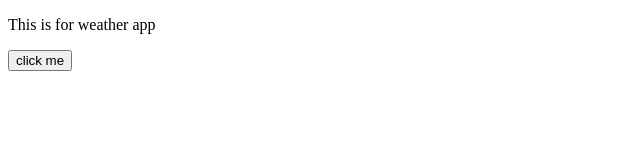
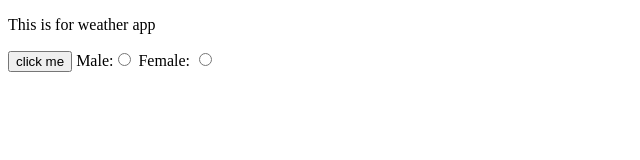
Before and after one commit to shailesh-00git/weather-app, a plain HTML site: page index.html in a window 1280 px wide. Shown: the whole page, without its empty margins (0-640 px from the left). Drawn offline with Linux system fonts and the light colour scheme.

Commit message:
add input box of type radio

```diff
--- a/index.html
+++ b/index.html
@@ -9,6 +9,8 @@
 <body>
     <p>This is for weather app </p>
     <button>click me</button>
+    <label for="male">Male:<input type="radio" name="gender" id="male"></label>
+    <label for="female">Female: <input type="radio" name="gender" id="female"></label>
     <script src="script.js"></script>
 </body>
 </html>
```
